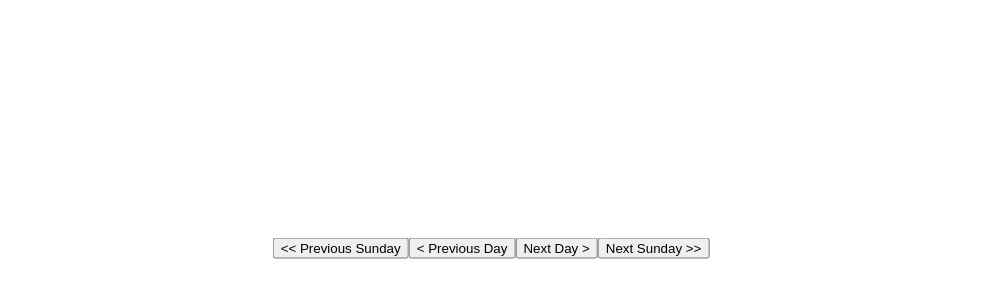
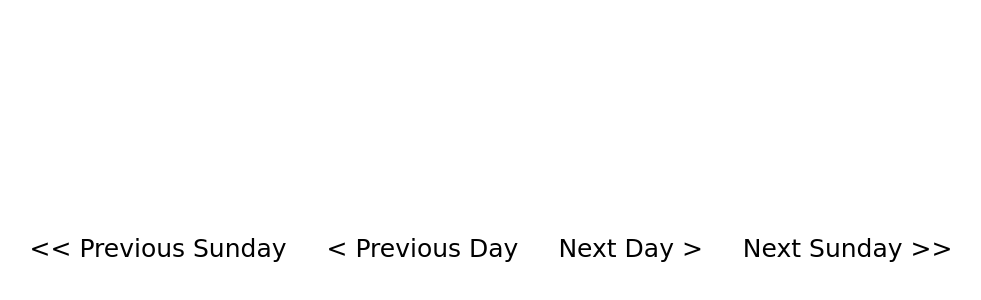
Before and after one commit to pizen/liturgical-today, a plain HTML site: page static/index.html in a window 1280 px wide. Shown: the part 210-510 px from the top of the page, without its empty margins (149-1130 px from the left). Drawn offline with Linux system fonts and the light colour scheme; no server answers; a web font is replaced by a local one.

Commit message:
Update styling

```diff
--- a/static/index.html
+++ b/static/index.html
@@ -1,6 +1,30 @@
 <html>
 <head>
     <link href="https://fonts.googleapis.com/css?family=Ribeye+Marrow" rel="stylesheet">
+    <style>
+        .main {
+            position: absolute;
+            top: 50%; left: 50%;
+            transform: translate(-50%, -50%);
+            text-align: center;
+            width: 100%;
+        }
+        .text {
+            font-family: 'Ribeye Marrow', cursive;
+            font-size: 50px
+        }
+        button {
+            font: inherit;
+            color: inherit;
+            font-size: 25px;
+            border: none;
+            padding: 10px;
+            margin: 10px;
+            background: transparent;
+            cursor: pointer;
+            border-radius: 5px;
+        }
+    </style>
     <script type="text/javascript">
         var current_date = new Date();
         function dateToYMD(date) {
@@ -12,8 +36,21 @@
             current_date = date;
             fetch('./reformed/' + dateToYMD(date)).then(function(response) {
                 response.json().then(function(data) {
-                    document.body.style.background = data[1];
-                    document.getElementById("name").textContent = date.toLocaleDateString('en-us', {weekday: 'long', year: 'numeric', month: 'long', day: 'numeric'}) + ', is: ' + data[0];
+                    if(data[1] === 'green') {
+                        document.body.style.background = '#137524';
+                        document.body.style.color =  'white';
+                    } else if(data[1] === 'red') {
+                        document.body.style.background = '#e81212';
+                        document.body.style.color =  'black';
+                    } else if (data[1] === 'purple') {
+                        document.body.style.background = '#631584';
+                        document.body.style.color =  'white';
+                    } else {
+                        document.body.style.background = 'white';
+                        document.body.style.color =  'black';
+                    }
+                    document.getElementById("date").textContent = date.toLocaleDateString('en-us', {weekday: 'long', year: 'numeric', month: 'long', day: 'numeric'}) + ', is:';
+                    document.getElementById("name").textContent = data[0];
                     console.log(data);
                 });
             });
@@ -42,13 +79,15 @@
     <title>Liturgical Color for Today</title>
 </head>
 <body onload="load(current_date);">
-    <div style="font-family: 'Ribeye Marrow', cursive; position: absolute; top: 50%; left: 50%; transform: translate(-50%, -50%); font-size: 50px">
-        <a id="name"></a>
-        <br><br>
-        <button onclick="prevSunday();">&lt;&lt; Previous Sunday</<button>
-        <button onclick="prevDay();">&lt; Previous Day</<button>
-        <button onclick="nextDay();">Next Day &gt;</<button>
-        <button onclick="nextSunday();">Next Sunday &gt;&gt;</<button>
+    <div class="main">
+        <div class="text">
+            <a id="date"></a><br>
+            <a id="name"></a><br>
+            <button onclick="prevSunday();">&lt;&lt; Previous Sunday</<button>
+            <button onclick="prevDay();">&lt; Previous Day</<button>
+            <button onclick="nextDay();">Next Day &gt;</<button>
+            <button onclick="nextSunday();">Next Sunday &gt;&gt;</<button>
+        </div>
     </div>
 </body>
 </html>
```
